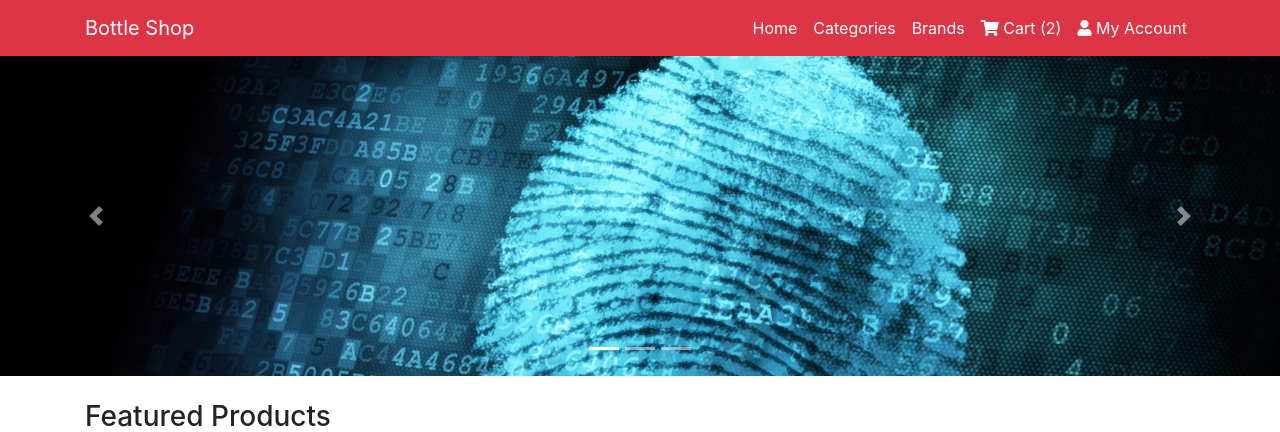
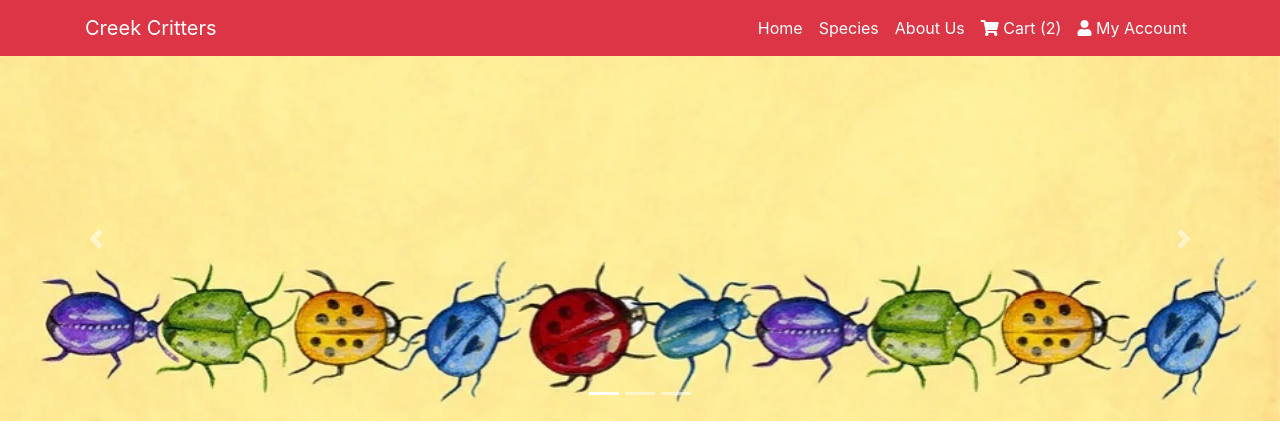
Before and after one commit to umba91/Capstone, a Django app: page / in a window 1280 px wide. Shown: the top 432 px of the page. Run offline with Django 4.2, Linux system fonts and the light colour scheme; parts of the project's set-up code (start-up, migrations or seed data) failed here and were passed over; some libraries are stand-ins or nearby versions.

Commit message:
inital commit

```diff
--- a/main/templates/base.html
+++ b/main/templates/base.html
@@ -15,7 +15,7 @@
 <body>
 	<nav class="navbar navbar-expand-lg navbar-dark bg-danger">
 		<div class="container">
-		  <a class="navbar-brand" href="/">Bottle Shop</a>
+		  <a class="navbar-brand" href="/">Creek Critters</a>
 		  <button class="navbar-toggler" type="button" data-toggle="collapse" data-target="#navbarNav" aria-controls="navbarNav" aria-expanded="false" aria-label="Toggle navigation">
 		    <span class="navbar-toggler-icon"></span>
 		  </button>
@@ -25,10 +25,10 @@
 		        <a class="nav-link text-white" href="/">Home</a>
 		      </li>
 		      <li class="nav-item">
-		        <a class="nav-link text-white" href="{% url 'category-list' %}">Categories</a>
+		        <a class="nav-link text-white" href="{% url 'category-list' %}">Species</a>
 		      </li>
 		      <li class="nav-item">
-		        <a class="nav-link text-white" href="/brands.php">Brands</a>
+		        <a class="nav-link text-white" href="/brands.php">About Us</a>
 		      </li>
 		      <li class="nav-item">
 		        <a class="nav-link text-white" href="/cart.php"><i class="fa fa-shopping-cart"></i> Cart (2)</a>
```
Also changed, not shown: db.sqlite3, main/static/media/images/banners/1.jpg, main/static/media/images/banners/2.jpg, media/bug_imgs/Backswimmer.png (added), media/bug_imgs/Mayfly_Nymph.png (added), media/bug_imgs/Stonefly_Nymph.png (added), media/bug_imgs/Water_Strider.png (added), media/bug_imgs/crawfish.png (added), media/bug_imgs/dragonfly.png (added), media/bug_imgs/joey_boy.jpeg (deleted), media/bug_imgs/leech.png (added), media/bug_imgs/panda.jpeg (deleted), media/bug_imgs/pouch_snail.png (added), media/bug_imgs/water_mite.png (added), 2 more files, 3 other files.
